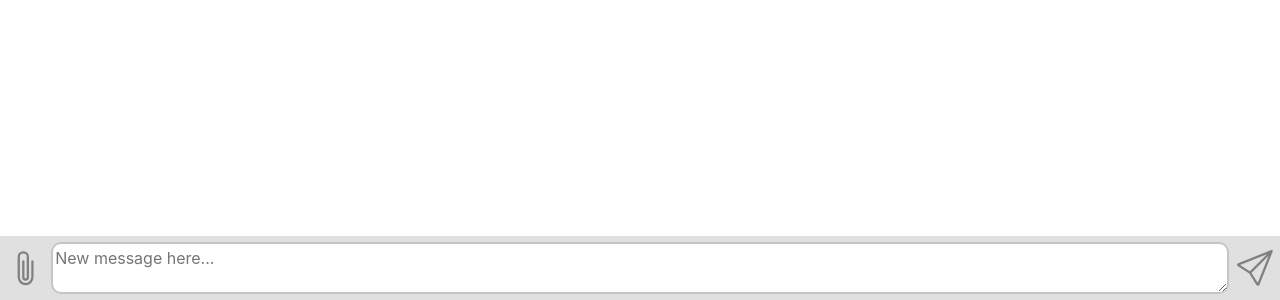
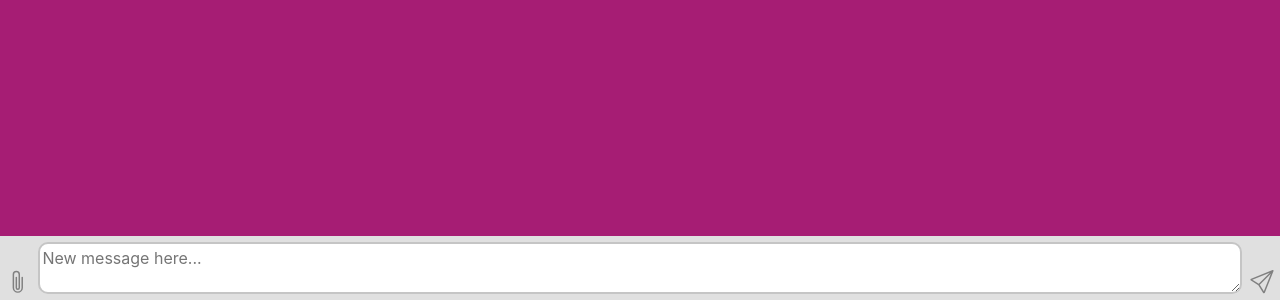
Before and after one commit to CoralKuta/MaKore, a React (Create React App) app: page / in a window 1280 px wide. Shown: the part 500-800 px from the top of the page. Built offline with nearby package versions, Linux system fonts and the light colour scheme.

Commit message:
typing panel got some features and more components are been added

```diff
--- a/src/App.js
+++ b/src/App.js
@@ -1,9 +1,25 @@
-import TypingBoard from './TypingBoard/TypingBoard';
+import TypingBoard from './typingBoard/TypingBoard';
 import './App.css';
+import ConvBoard from './convBoard/ConvBoard';
+import Message from './message/Message'
+import React, { Component } from 'react';
+import { useRef } from 'react';
+import { useState } from 'react';
 
 function App() {
+
+  const [messageList, setMessageList] = useState(Message)
+  const send = function(newMessage)
+  {setMessageList([messageList, <Message content={newMessage}/>])}
+
   return (
-    <TypingBoard/>
+    <div>
+      <ConvBoard messageList={messageList}/>
+      <div>
+        {messageList}
+      </div>
+      <TypingBoard setter = {send}/>
+    </div>
       );
 }
 
--- a/src/TypingBoard/TypingBoard.css
+++ b/src/TypingBoard/TypingBoard.css
@@ -1,4 +1,4 @@
-.grey-low-panel {
+.gray-low-panel {
   position:fixed;
   bottom:0px;
   align-items: center;
@@ -8,9 +8,11 @@
 }
 
 .message-board {
-  top: 10%;
+  bottom: -10%;
+  left: 3%;
   height: 80%;
-  width: 92%;
+  max-height: 200%;
+  width: 94%;
   position:relative;
   float: left;
   align-items: center;
@@ -20,20 +22,33 @@
   border: 2px solid rgb(197, 197, 197);
 }
 
-  .grey-low-panel .bi {
-    bottom: -20%;
-    height: 60%;
+  .bi {
+    max-height: 40px;
     fill:gray;
     cursor: pointer;
-    padding:1px;
     display: inline-flexbox;
-    position:relative;
-    width: 4%;
-    float: left;
+  }
+
+  .bi-paperclip{
+    position:absolute;
+    bottom: 0px;
+    left: 0px;
+    margin:5px;
+    padding: 1px;
+    width: 2%;
+
+  }
+  .bi-send{
+    position:absolute;
+    bottom: 0px;
+    right: 0px;
+    margin:5px;
+    padding: 1px;
+    width: 2%;
   }
 
   .bi:hover {
     background-color: #dbdbdb;
     border: 0.5px solid #e6e6e6;
-    border-radius: 10px;
+    border-radius: 5px;
   }
--- a/src/TypingBoard/TypingBoard.js
+++ b/src/TypingBoard/TypingBoard.js
@@ -1,31 +1,35 @@
 import './TypingBoard.css';
-import Messageboard from './messageBoard/Messageboard';
 import React, { Component } from 'react';
 import { useRef } from 'react';
 import { useState } from 'react';
 
+//TODO -
+//       1. validity check before sending (don't send message with blank chars)
+//       2. flexible textarea when breakline comes without damaging the icons size
 
 
-function TypingBoard() {
+function TypingBoard({setter}) {
   const textBoard = useRef(null);
-  const [msg, setMsg] = useState('');
+
 
 
   const send = function () {
     //send message if it isn't empty
-    if(msg != "")
-      console.log(msg);
-    //clean the text board (input field)
-    textBoard.current.value = "";
+    if(textBoard.current.value != ""){
+      console.log(textBoard.current.value);
+      setter(textBoard.current.value);
+      //clean the text board (input field)
+      textBoard.current.value='';
+    }
   }
 
 
   return (
-    <div className="grey-low-panel">
+    <div className="gray-low-panel">
       <svg id="attachBtn" xmlns="http://www.w3.org/2000/svg" className="bi bi-paperclip w-10" viewBox="0 0 16 16">
         <path d="M4.5 3a2.5 2.5 0 0 1 5 0v9a1.5 1.5 0 0 1-3 0V5a.5.5 0 0 1 1 0v7a.5.5 0 0 0 1 0V3a1.5 1.5 0 1 0-3 0v9a2.5 2.5 0 0 0 5 0V5a.5.5 0 0 1 1 0v7a3.5 3.5 0 1 1-7 0V3z" />
       </svg>
-      <Messageboard setMsg = {setMsg}/>
+      <textarea ref={textBoard}  className="message-board w-80" placeholder="New message here..."></textarea>
       <svg onClick={send} xmlns="http://www.w3.org/2000/svg" className="bi bi-send w-10" viewBox="0 0 16 16" >
         <path d="M15.854.146a.5.5 0 0 1 .11.54l-5.819 14.547a.75.75 0 0 1-1.329.124l-3.178-4.995L.643 7.184a.75.75 0 0 1 .124-1.33L15.314.037a.5.5 0 0 1 .54.11ZM6.636 10.07l2.761 4.338L14.13 2.576 6.636 10.07Zm6.787-8.201L1.591 6.602l4.339 2.76 7.494-7.493Z" />
       </svg>
--- a/src/TypingBoard/messageBoard/Messageboard.css
+++ /dev/null
@@ -1,12 +0,0 @@
-.message-board {
-    top: 10%;
-    height: 80%;
-    width: 92%;
-    position:relative;
-    float: left;
-    align-items: center;
-    border: none;
-    outline: none;
-    border-radius: 10px;
-    border: 2px solid rgb(197, 197, 197);
-  }
--- a/src/TypingBoard/messageBoard/Messageboard.js
+++ /dev/null
@@ -1,15 +0,0 @@
-import './Messageboard.css';
-import React, { Component } from 'react';
-import { useRef } from 'react';
-
-function Messageboard({setMsg}) {
-    const textBoard = useRef(null);
-    const ever = function(){
-        setMsg(textBoard.current.value)
-    }
-    return (
-      <textarea onKeyUp={ever} ref={textBoard}  className="message-board w-80" placeholder="New message here..."></textarea>
-    );
-}
-
-export default Messageboard;
--- /dev/null
+++ b/src/convBoard/ConvBoard.css
@@ -0,0 +1,7 @@
+.chat-background {
+    position:fixed;
+    align-items: center;
+    height: 92%;
+    width: 100%;
+    background-color: #a61d74;
+  }
--- /dev/null
+++ b/src/convBoard/ConvBoard.js
@@ -0,0 +1,16 @@
+import './ConvBoard.css';
+import React, { Component } from 'react';
+import { useRef } from 'react';
+import { useState } from 'react';
+
+
+
+function ConvBoard({messageList}) {
+  return (
+    <div className="chat-background">
+
+    </div>
+  );
+}
+
+export default ConvBoard;
--- /dev/null
+++ b/src/message/Message.js
@@ -0,0 +1,8 @@
+
+function Message(content) {
+  return (
+      <input placeholder={content}></input>
+  );
+}
+
+export default Message;
```
